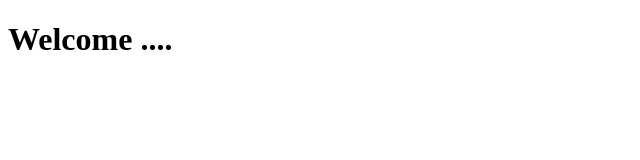
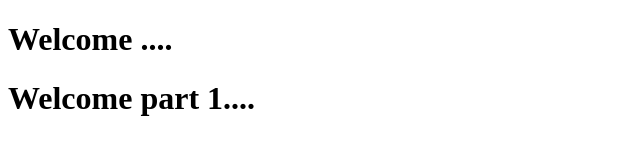
Before and after one commit to kajal-28/Testing, a plain HTML site: page index.html in a window 1280 px wide. Shown: the whole page, without its empty margins (0-640 px from the left). Drawn offline with Linux system fonts and the light colour scheme.

Commit message:
Update index.html

```diff
--- a/index.html
+++ b/index.html
@@ -8,5 +8,7 @@
 </head>
 <body>
     <h1>Welcome ....</h1>
+        <h1>Welcome part 1....</h1>
+
 </body>
 </html>
```
